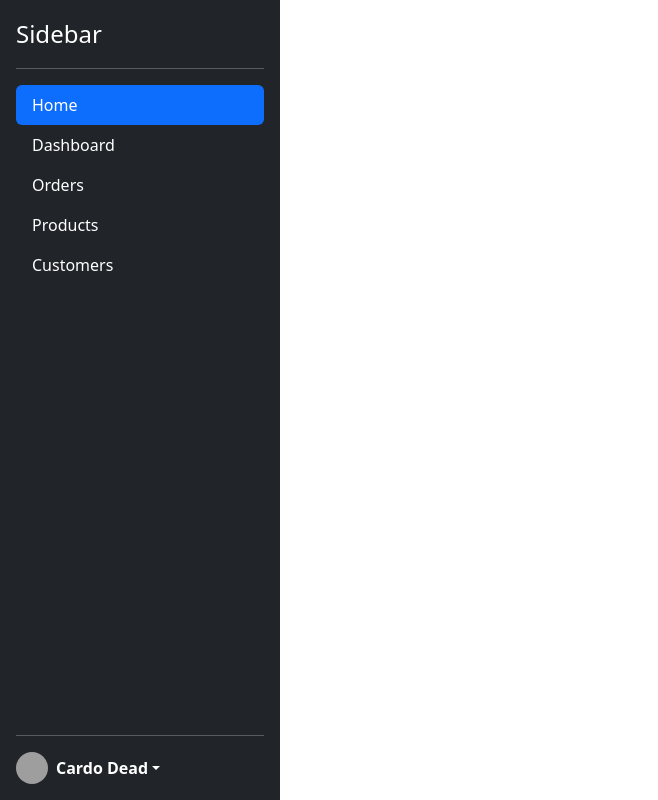
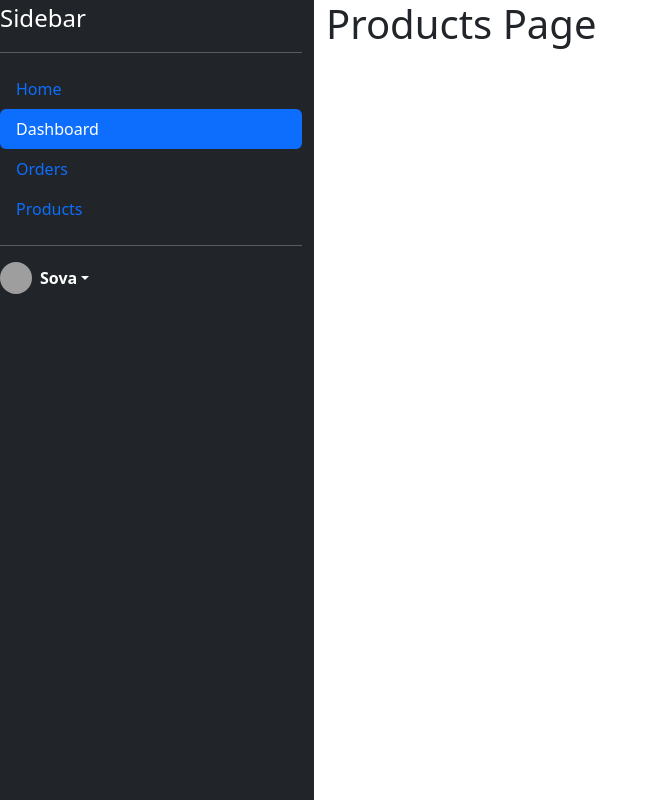
Before and after one commit to pablio1/ITELECT4, a React (Create React App) app: page /products in a window 1280 px wide. Shown: the whole page, without its empty margins (0-658 px from the left). Built offline with nearby package versions, Linux system fonts and the light colour scheme; grey boxes are pictures that could not be loaded.

Commit message:
Almost Complete

```diff
--- a/src/pages/Main/index.js
+++ b/src/pages/Main/index.js
@@ -1,10 +1,27 @@
 import React, { Component } from 'react';
+import {Link, Switch, Route} from 'react-router-dom';
+import Dashboard from '../Dashboard';
+import Orders from '../Orders';
+import Products from '../Products';
 
 class Main extends Component {
+    state = { activePage: '' }
+    componentDidMount = () => {
+        this.setState({
+            activePage: 'dashboard'
+        })
+    }
+
+    handleClickSidebar = (page) => {
+        this.setState({
+            activePage: page
+        })
+    }
+
     render() {
         return (
-                <div>
-                    <div class="d-flex flex-column flex-shrink-0 p-3 text-white bg-dark" style={{width: '280px', height: '100vh'}}>
+            <div class="row">
+                <div class="col-3 text-white bg-dark" style={{ height: '100vh'}}>
                     <a href="/" class="d-flex align-items-center mb-3 mb-md-0 me-md-auto text-white text-decoration-none">
 
                     <span class="fs-4">Sidebar</span>
@@ -12,45 +29,56 @@ class Main extends Component {
                     <hr/>
                     <ul class="nav nav-pills flex-column mb-auto">
                     <li class="nav-item">
-            <a href="#" class="nav-link active" aria-current="page">
+                        <Link to="/home" onClick={() => this.handleClickSidebar('home')} Link style = {{textDecoration: 'none'}}>
+                            <div class={this.state.activePage === 'home' ? "nav-link active" : "nav-link"} aria-current="page">
+
                             Home
-            </a>
+                            </div>
+                        </Link>
                     </li>
                     <li>
-            <a href="#" class="nav-link text-white">
+                        <Link to="/dashboard" onClick={() => this.handleClickSidebar('dashboard')} Link style = {{textDecoration: 'none'}}>
+                            <div class={this.state.activePage === 'dashboard' ? "nav-link active" : "nav-link"} >
                             Dashboard
-            </a>
+                            </div>
+                        </Link>
                     </li>
                     <li>
-            <a href="#" class="nav-link text-white">
+                        <Link to="/orders" onClick={() => this.handleClickSidebar('orders')} Link style = {{textDecoration: 'none'}}>
+                        <div class={this.state.activePage === 'orders' ? "nav-link active" : "nav-link"} aria-current="page">
                             Orders
-            </a>
+                            </div>
+                        </Link>
                     </li>
                     <li>
-            <a href="#" class="nav-link text-white">
+                        <Link to="/products" onClick={() => this.handleClickSidebar('products')} Link style = {{textDecoration: 'none'}}>
+                        <div class={this.state.activePage === 'products' ? "nav-link active" : "nav-link"} aria-current="page">
                             Products
-            </a>
-        </li>
-        <li>
-            <a href="#" class="nav-link text-white">
-            Customers
-            </a>
+                            </div>
+                        </Link>
                     </li>
                     </ul>
                     <hr/>
                     <div class="dropdown">
                     <a href="#" class="d-flex align-items-center text-white text-decoration-none dropdown-toggle" id="dropdownUser1" data-bs-toggle="dropdown" aria-expanded="false">
-            <img src="https://sa.kapamilya.com/absnews/abscbnnews/media/2022/entertainment/06/13/20220613-cardo.jpg" alt="" width="32" height="32" class="rounded-circle me-2"/>
-            <strong>Cardo Dead</strong>
+                        <img src="https://titles.trackercdn.com/valorant-api/agents/320b2a48-4d9b-a075-30f1-1f93a9b638fa/displayicon.png" alt="" width="32" height="32" class="rounded-circle me-2"/>
+                        <strong>Sova</strong>
                     </a>
                     <ul class="dropdown-menu dropdown-menu-dark text-small shadow" aria-labelledby="dropdownUser1">
                         <li><a class="dropdown-item" href="#">New project...</a></li>
                         <li><a class="dropdown-item" href="#">Settings</a></li>
                         <li><a class="dropdown-item" href="#">Profile</a></li>
-            <li><hr class="dropdown-divider"/></li>
+                        <li><hr class="dropdown-divider" /></li>
                         <li><a class="dropdown-item" href="#">Sign out</a></li>
                     </ul>
                     </div>
+                </div>
+                <div class="col-9">
+                    <Switch>
+                        <Route path="/dashboard" component={Dashboard} />
+                        <Route path="/orders" component={Orders} />
+                        <Route path="/products" component={Products} />
+                    </Switch>
                 </div>
             </div>
         );
--- /dev/null
+++ b/src/pages/Orders/index.js
@@ -0,0 +1,13 @@
+import React, { Component } from 'react';
+
+class Orders extends Component {
+    render() {
+        return (
+            <div>
+                <h1>Orders Page</h1>
+            </div>
+        );
+    }
+}
+
+export default Orders;
--- /dev/null
+++ b/src/pages/Products/index.js
@@ -0,0 +1,13 @@
+import React, { Component } from 'react';
+
+class Products extends Component {
+    render() {
+        return (
+            <div>
+                <h1>Products Page</h1>
+            </div>
+        );
+    }
+}
+
+export default Products;
```
Lines whose indentation alone changed are shown as unchanged.
